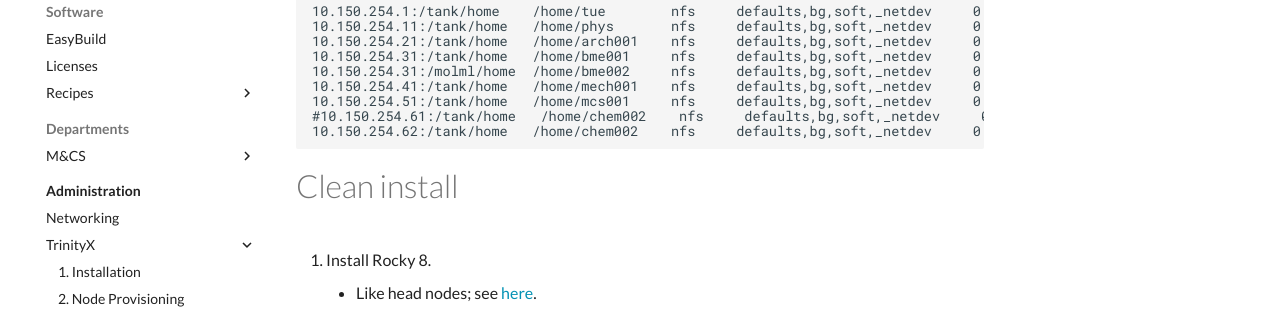
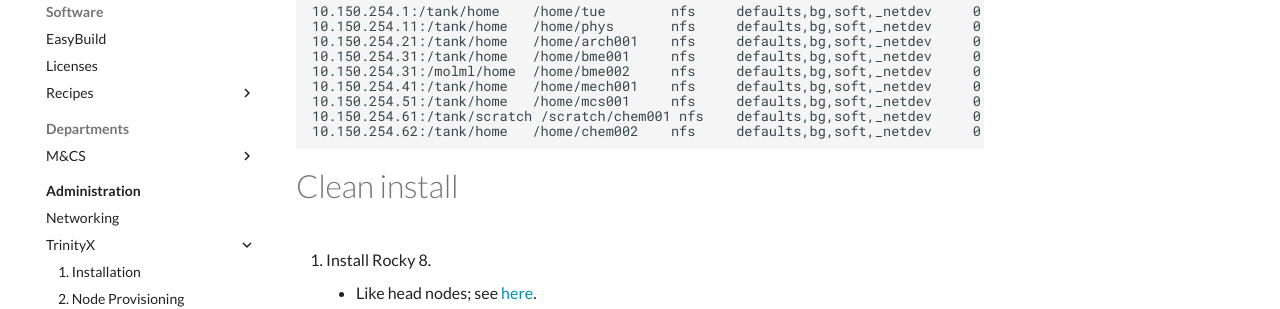
Before and after one commit to gferhpc/supercomputing.tue.nl, an MkDocs documentation site: the page built from pages/documentation/administration/trinityx/storage.md, in a window 1280 px wide and 900 px high, scrolled down 429 px. Shown: the part 318-627 px from the top of the window. Built offline with MkDocs 1.6.1 and Material for MkDocs 9.7.7, drawn with Linux system fonts in a browser that asks for light colours; some of the changed text lies outside the part shown.

Commit message:
Update storage.md

````diff
--- a/pages/documentation/administration/trinityx/storage.md
+++ b/pages/documentation/administration/trinityx/storage.md
@@ -35,7 +35,7 @@ mkdir -p /sw /trinity/ohpc /trinity/shared /home/tue /home/arch001 /home/bme001
 10.150.254.31:/molml/home  /home/bme002     nfs     defaults,bg,soft,_netdev     0 0
 10.150.254.41:/tank/home   /home/mech001    nfs     defaults,bg,soft,_netdev     0 0
 10.150.254.51:/tank/home   /home/mcs001     nfs     defaults,bg,soft,_netdev     0 0
-#10.150.254.61:/tank/home   /home/chem002    nfs     defaults,bg,soft,_netdev     0 0
+10.150.254.61:/tank/scratch /scratch/chem001 nfs    defaults,bg,soft,_netdev     0 0
 10.150.254.62:/tank/home   /home/chem002    nfs     defaults,bg,soft,_netdev     0 0
 ```
 
````
